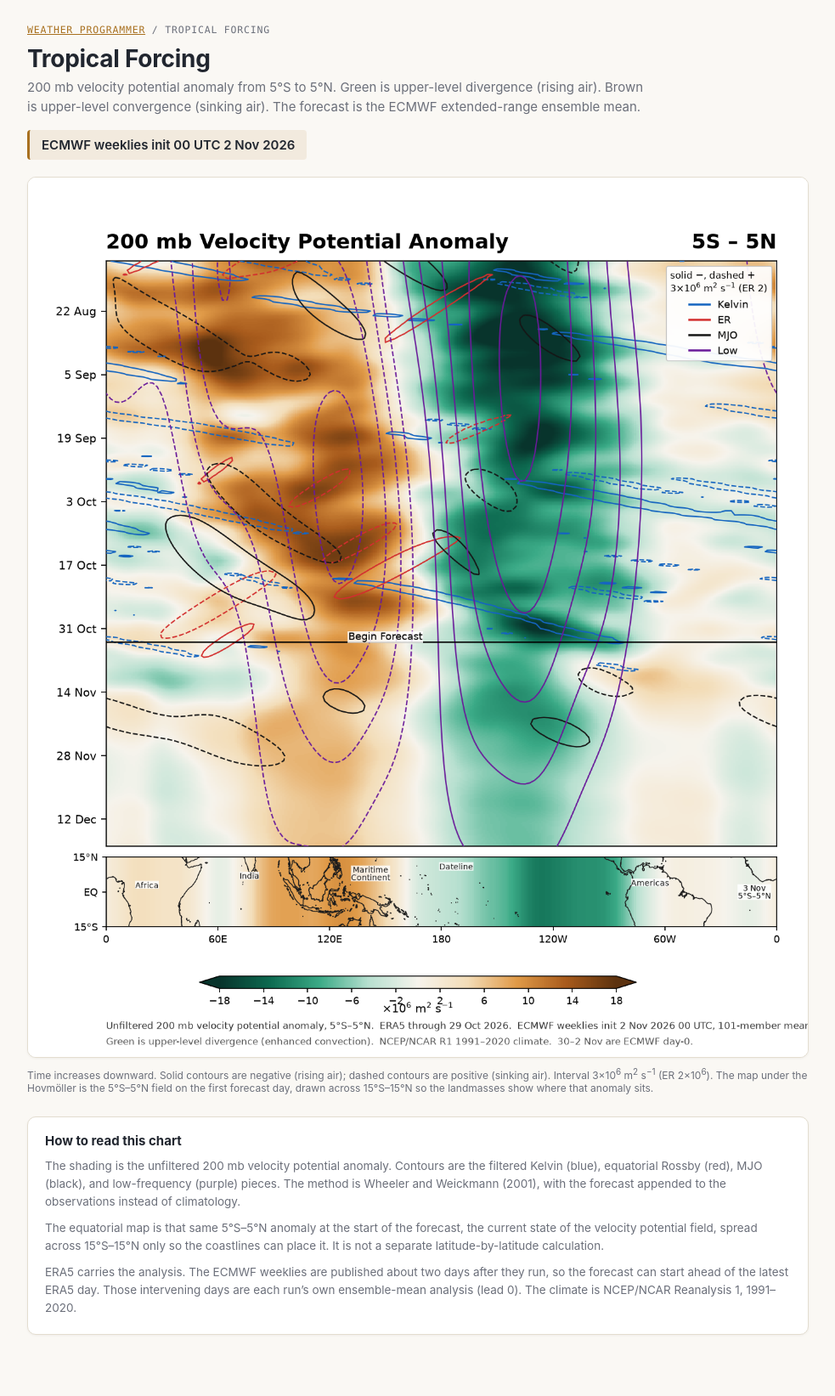
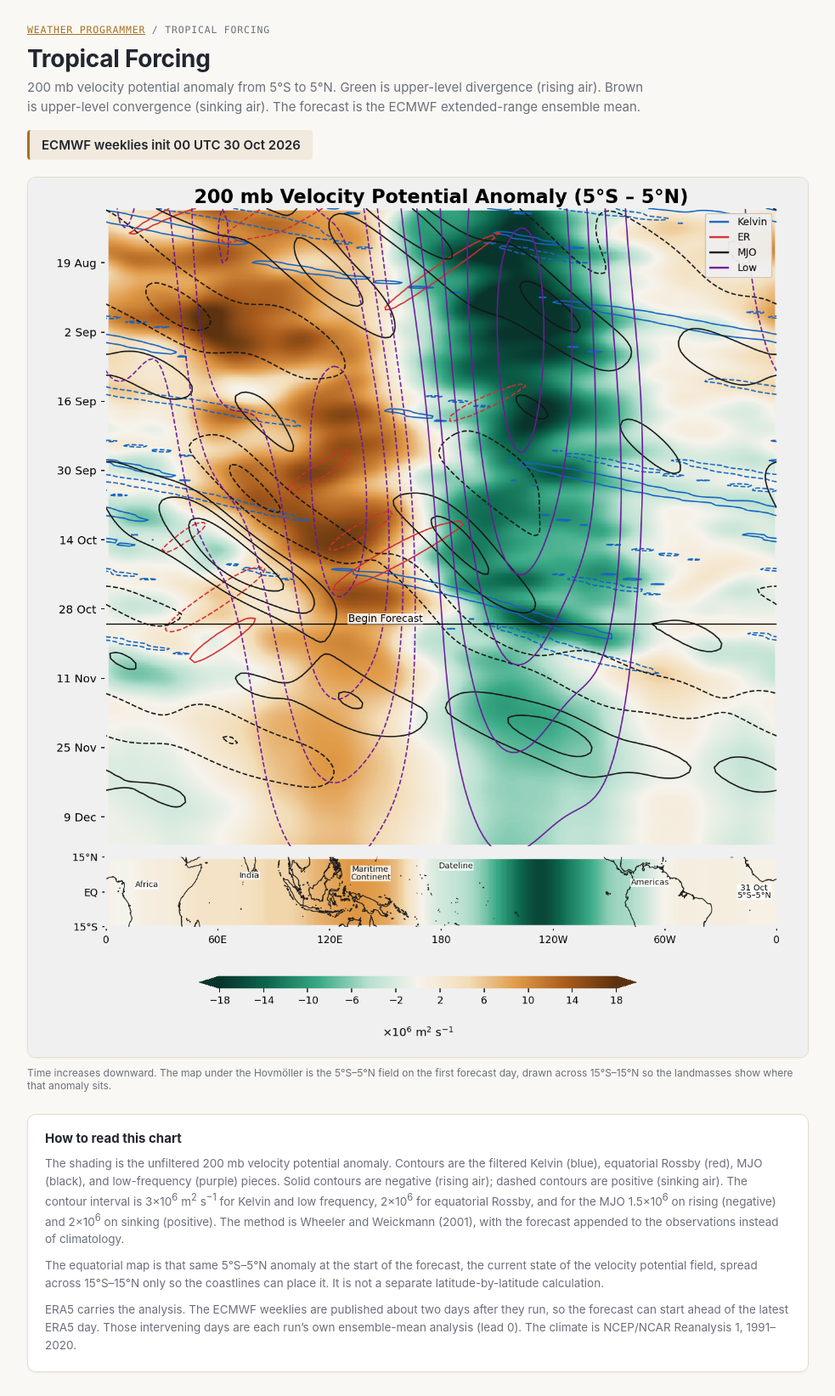
Before and after one commit to frontogenesis/frontogenesis.github.io, a Jekyll site: the page tropical_forcing/index.html, which Jekyll copies as it is, in a window 1280 px wide. Shown: the whole page at 85% size, without its empty margins (148-1131 px from the left). Built offline with Jekyll 4.4.1, drawn with Linux system fonts in a browser that asks for light colours; before the commit the page ends 1599 px from its top, so only the background shows below that.

Commit message:
Update the tropical forcing chart style and contour notes.
Move solid/dashed and interval details into How to read this chart.

```diff
--- a/tropical_forcing/index.html
+++ b/tropical_forcing/index.html
@@ -107,11 +107,11 @@
     <div class="frame">
       <img id="chart" alt="200 mb velocity potential anomaly from 5°S to 5°N, ERA5 and ECMWF weeklies" src="vp200_ecmwf_extended.png">
     </div>
-    <p class="hint">Time increases downward. Solid contours are negative (rising air); dashed contours are positive (sinking air). Interval 3×10<sup>6</sup> m<sup>2</sup> s<sup>−1</sup> (ER 2×10<sup>6</sup>). The map under the Hovmöller is the 5°S–5°N field on the first forecast day, drawn across 15°S–15°N so the landmasses show where that anomaly sits.</p>
+    <p class="hint">Time increases downward. The map under the Hovmöller is the 5°S–5°N field on the first forecast day, drawn across 15°S–15°N so the landmasses show where that anomaly sits.</p>
 
     <div class="key">
       <h2>How to read this chart</h2>
-      <p>The shading is the unfiltered 200 mb velocity potential anomaly. Contours are the filtered Kelvin (blue), equatorial Rossby (red), MJO (black), and low-frequency (purple) pieces. The method is Wheeler and Weickmann (2001), with the forecast appended to the observations instead of climatology.</p>
+      <p>The shading is the unfiltered 200 mb velocity potential anomaly. Contours are the filtered Kelvin (blue), equatorial Rossby (red), MJO (black), and low-frequency (purple) pieces. Solid contours are negative (rising air); dashed contours are positive (sinking air). The contour interval is 3×10<sup>6</sup> m<sup>2</sup> s<sup>−1</sup> for Kelvin and low frequency, 2×10<sup>6</sup> for equatorial Rossby, and for the MJO 1.5×10<sup>6</sup> on rising (negative) and 2×10<sup>6</sup> on sinking (positive). The method is Wheeler and Weickmann (2001), with the forecast appended to the observations instead of climatology.</p>
       <p>The equatorial map is that same 5°S–5°N anomaly at the start of the forecast, the current state of the velocity potential field, spread across 15°S–15°N only so the coastlines can place it. It is not a separate latitude-by-latitude calculation.</p>
       <p>ERA5 carries the analysis. The ECMWF weeklies are published about two days after they run, so the forecast can start ahead of the latest ERA5 day. Those intervening days are each run’s own ensemble-mean analysis (lead 0). The climate is NCEP/NCAR Reanalysis 1, 1991–2020.</p>
     </div>
--- a/tropical_forcing/meta.json
+++ b/tropical_forcing/meta.json
@@ -1,10 +1,10 @@
 {
-  "init": "2026-11-02",
-  "updated_utc": "2026-11-04T08:57:16Z",
+  "init": "2026-10-30",
+  "updated_utc": "2026-11-04T21:25:54Z",
   "files": [
     "vp200_ecmwf_extended.png",
     "card.png"
   ],
-  "era5_through": "2026-10-29",
-  "forecast_start": "2026-11-03"
+  "era5_through": "2026-10-26",
+  "forecast_start": "2026-10-31"
 }
```
Also changed, not shown: tropical_forcing/card.png, tropical_forcing/vp200_ecmwf_extended.png.
